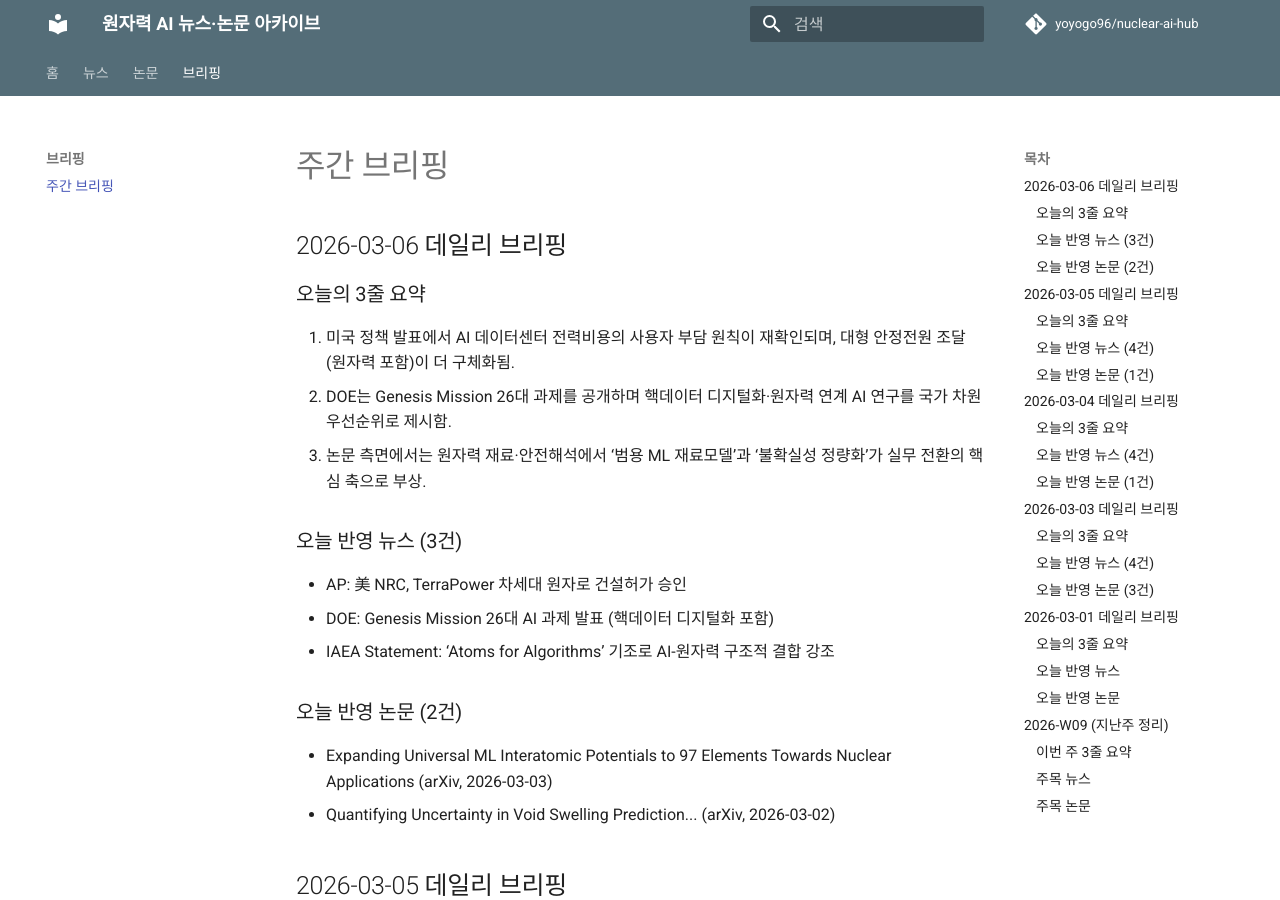
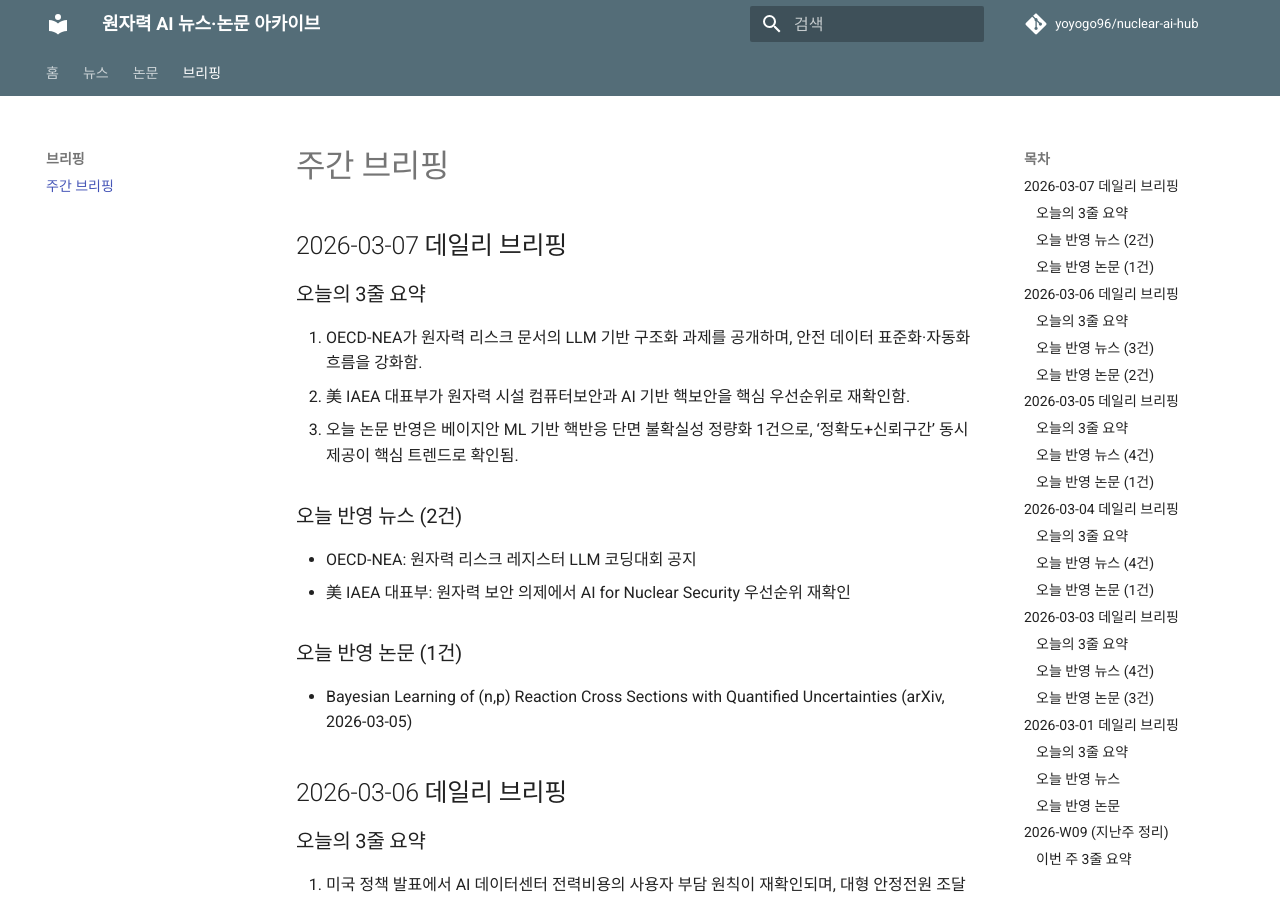
Before and after one commit to yoyogo96/nuclear-ai-hub, an MkDocs documentation site: the page built from docs/briefings/index.md, in a window 1280 px wide and 900 px high. Built offline with MkDocs 1.6.1 and Material for MkDocs 9.7.7, drawn with Linux system fonts in a browser that asks for light colours; comment, search, counter and statistics services are not loaded.

Commit message:
chore(daily): update 2026-03-07 nuclear AI news and paper briefing

```diff
--- a/docs/briefings/index.md
+++ b/docs/briefings/index.md
@@ -1,4 +1,18 @@
 # 주간 브리핑
+
+## 2026-03-07 데일리 브리핑
+
+### 오늘의 3줄 요약
+1. OECD-NEA가 원자력 리스크 문서의 LLM 기반 구조화 과제를 공개하며, 안전 데이터 표준화·자동화 흐름을 강화함.
+2. 美 IAEA 대표부가 원자력 시설 컴퓨터보안과 AI 기반 핵보안을 핵심 우선순위로 재확인함.
+3. 오늘 논문 반영은 베이지안 ML 기반 핵반응 단면 불확실성 정량화 1건으로, ‘정확도+신뢰구간’ 동시 제공이 핵심 트렌드로 확인됨.
+
+### 오늘 반영 뉴스 (2건)
+- OECD-NEA: 원자력 리스크 레지스터 LLM 코딩대회 공지
+- 美 IAEA 대표부: 원자력 보안 의제에서 AI for Nuclear Security 우선순위 재확인
+
+### 오늘 반영 논문 (1건)
+- Bayesian Learning of (n,p) Reaction Cross Sections with Quantified Uncertainties (arXiv, 2026-03-05)
 
 ## 2026-03-06 데일리 브리핑
 
--- a/docs/news/nuclear-ai.md
+++ b/docs/news/nuclear-ai.md
@@ -1,4 +1,14 @@
 # 원자력 AI 뉴스
+
+## 2026-03-07 업데이트 (데일리)
+
+### OECD-NEA, 원자력 리스크 레지스터 자동구조화 LLM 코딩대회 공지
+- 출처: [OECD-NEA Coding Competition](https://www.oecd-nea.org/jcms/pl_115121/coding-competition)
+- 한 줄 요약: NEA가 NLP·LLM으로 비정형 원자력 리스크 문서를 기계가독형으로 변환하는 대회를 열고, 2026년 5월 한국 AI for Nuclear 워크숍 연계를 명시함.
+
+### 美 IAEA 대표부, 원자력 보안 의제에서 "AI for Nuclear Security" 우선순위 재확인
+- 출처: [U.S. Statement (IAEA Board Agenda Item 3)](https://vienna.usmission.gov/u-s-statement-agenda-item-3-iaea-board-of-governors-meeting-march-2026/)
+- 한 줄 요약: 미국이 IAEA 이사회에서 원자력 시설 컴퓨터보안과 AI 기반 핵보안 과제를 핵심 우선순위로 명시하며, 디지털 전환형 원자력 보안 협력 필요성을 재강조함.
 
 ## 2026-03-06 업데이트 (데일리)
 
--- a/docs/papers/index.md
+++ b/docs/papers/index.md
@@ -1,4 +1,16 @@
 # 최신 논문
+
+## [Bayesian Learning of (n,p) Reaction Cross Sections with Quantified Uncertainties](https://arxiv.org/abs/2603.04789)
+- 저자: Arunabha Saha, Songshaptak De
+- 연도/학회(저널): 2026-03-05, arXiv (nucl-th)
+- 한 줄 요약: 베이지안 신경망(BNN)으로 (n,p) 반응 단면적을 예측하고 불확실성을 함께 정량화해, 실험 데이터가 희소한 핵데이터 평가의 신뢰도를 높임.
+
+### 핵심 기여
+1. ENDF/B-VIII.1 기반 학습 + 물리 특성 6개 입력으로 핵반응 단면적 예측 프레임 제시
+2. 확률적 변분추론으로 예측값과 신뢰구간을 동시에 제공
+3. SHAP 분석으로 이론 단면 입력의 영향도를 설명 가능하게 제시
+
+---
 
 ## [Expanding Universal Machine Learning Interatomic Potentials to 97 Elements Towards Nuclear Applications](https://arxiv.org/abs/2603.03223)
 - 저자: Naoya Kuroda 외
```
Also changed, not shown: docs/news/index.md (+3 -3 lines).
